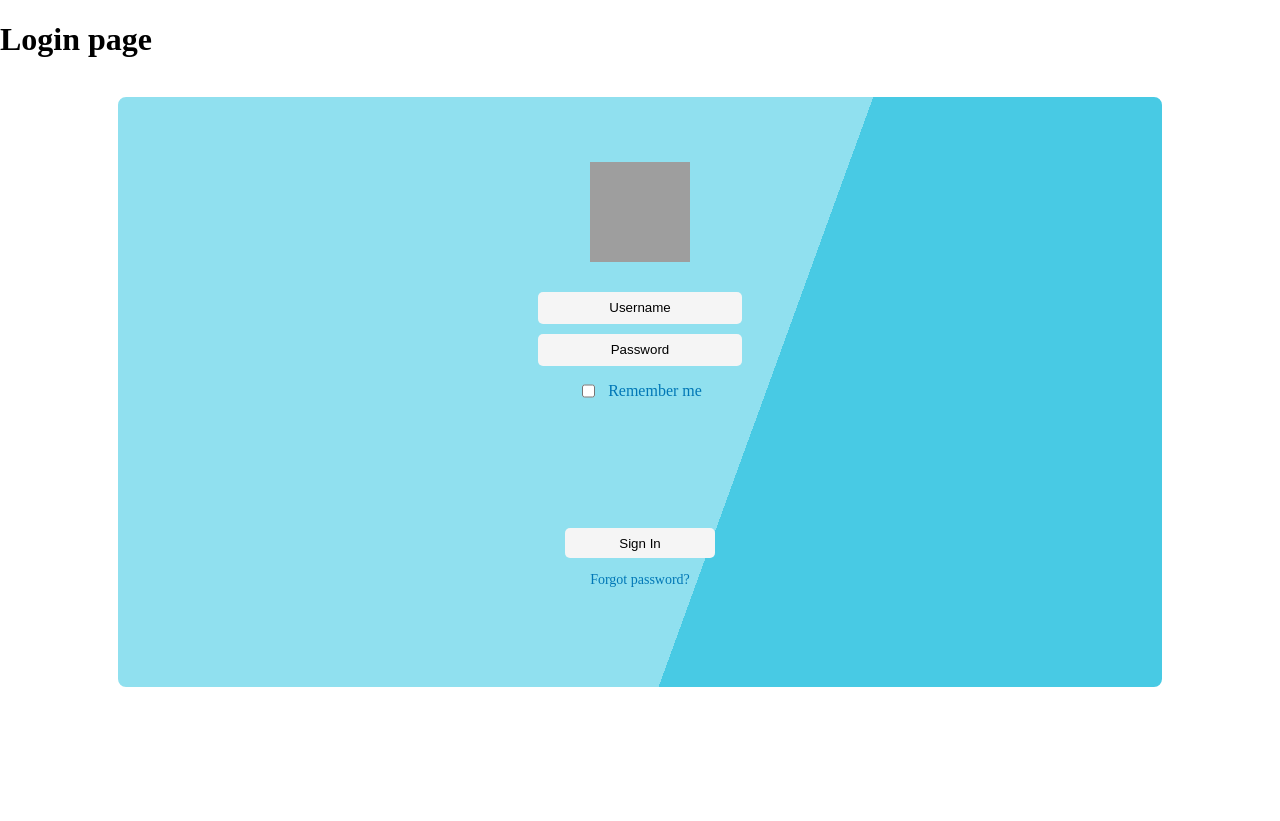
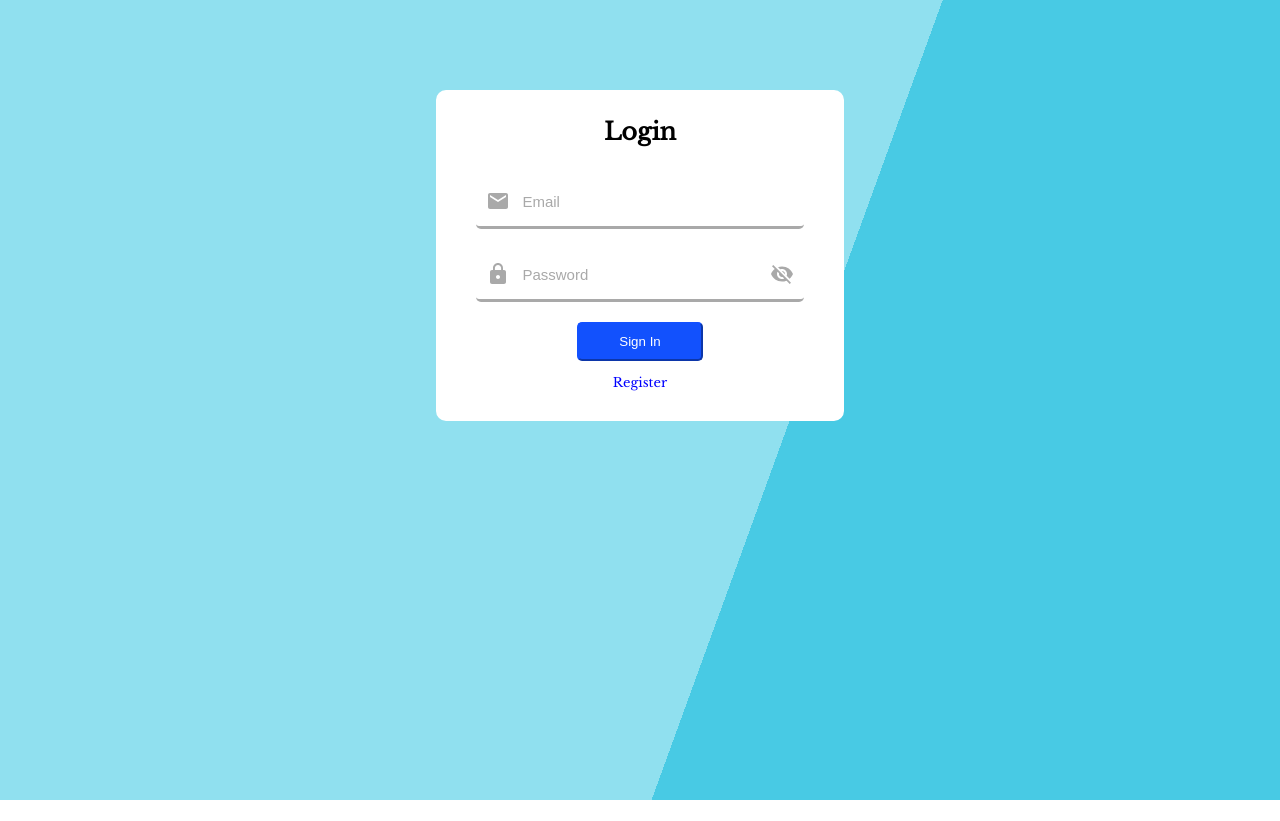
Before and after one commit to sebcyde/Linkup, a React (Vite) app in the folder Linkup/: page / in a window 1280 px wide. After the commit the page ends 800 px from the top, so only its background shows below. Built offline with nearby package versions, Linux system fonts and the light colour scheme; grey boxes are pictures that could not be loaded.

Commit message:
SignUp and Login

```diff
--- a/Linkup/package.json
+++ b/Linkup/package.json
@@ -9,6 +9,8 @@
     "preview": "vite preview"
   },
   "dependencies": {
+    "@mui/material": "latest",
+    "antd": "^5.2.3",
     "react": "^18.2.0",
     "react-dom": "^18.2.0",
     "react-router-dom": "^6.7.0"
--- a/Linkup/src/App.css
+++ b/Linkup/src/App.css
@@ -1,5 +1,8 @@
+@import url('https://fonts.googleapis.com/css2?family=Libre+Baskerville&display=swap');
+
 #root {
   width: 100%;
   height: 100%;
   margin: 0;
+  font-family: 'Libre Baskerville', serif;
 }
--- a/Linkup/src/App.jsx
+++ b/Linkup/src/App.jsx
@@ -7,10 +7,14 @@ import "./App.css";
 
 function App() {
   const [text, SetText] = useState("");
+  const [contacts, setContacts] = useState([]);
 
+  const addContact = (contact) => {
+    setContacts([...contacts, contact])
+  }
   const handleChange = (event) => {
     SetText(event.target.value);
-    console.log("value is:", event.target.value);
+    console.log(event.target.value)
   };
 
   const handleClick = () => {
@@ -22,15 +26,15 @@ function App() {
         <Routes>
           <Route
             path="/"
-            element={<Login  handleChange={handleChange} text={text}  />}
+            element={<Login  handleChange={handleChange} text={text} contacts={contacts}  />}
+          />
+          <Route
+            path="SignUp"
+            element={<SignUp  addContact={addContact}  />}
           />
           <Route
             path="Home"
-            element={<Home handleChange={handleChange} text={text} />}
-          />
-            <Route
-            path="SignUp"
-            element={<SignUp />}
+            element={<Home handleChange={handleChange} text={text}  contact={contacts} />}
           />
         </Routes>
       </BrowserRouter>
--- /dev/null
+++ b/Linkup/src/pages/SignUp/First.css
@@ -0,0 +1,95 @@
+body {
+    width: 100%;
+    height: 100%;
+    margin: 0;
+    background: linear-gradient(110deg, #90E0EF 60%, #48CAE4 60%);
+    display: flex;
+    justify-content: center;
+    align-self: center;
+}
+
+
+.outfield {
+    padding: 90px 0;
+    display: flex;
+    justify-content: center;
+    align-items: center;
+}
+
+.wrapper {
+    width: 30%;
+    border: 2px solid white;
+    border-radius: 10px;
+    margin: 0;
+    padding: 15px 10px;
+    display: flex;
+    flex-direction: column;
+    gap: 20px;
+    align-items: center;
+    background: white;
+
+}
+
+img {
+    height: 100px;
+    width: 100px;
+    margin-top: 50px;
+    margin-bottom: 20px;
+}
+
+svg {
+    background-color: white;
+
+}
+
+path {
+    color: darkgray;
+    padding:  0 10px;
+}
+
+.input-username-wrapper {
+    background-color: white;
+    width: 80%;
+    display: flex;
+    justify-content: left;
+    gap: 10px;
+    border-bottom: 3px solid darkgray;
+    height: 30px;
+    align-items: center;
+    padding: 10px 10px;
+    border-radius: 5px;
+}
+
+.input-username {
+    border: none;
+    width: 100%;
+    height: 20px;
+    font-size: 15px;
+}
+
+::placeholder {
+    color: darkgray;
+}
+
+button {
+    width: 33%;
+    padding: 10px;
+    border-radius: 5px;
+    border-color: rgb(18, 81, 253);
+    background-color: rgb(18, 81, 253);
+    color: white;
+    cursor: pointer;
+}
+
+h2 {
+    margin: 10px;
+}
+
+p {
+    font-size: 13px;
+}
+
+.text-wrapper {
+    display: flex;
+    gap: 5px;
+}
--- a/Linkup/src/pages/SignUp/SignUp.jsx
+++ b/Linkup/src/pages/SignUp/SignUp.jsx
@@ -1,9 +1,87 @@
-import React from 'react'
+import React, {useState}from "react";
+import "./First.css";
+import PersonIcon from "@mui/icons-material/Person";
+import EmailIcon from "@mui/icons-material/Email";
+import LockIcon from "@mui/icons-material/Lock";
+import VisibilityOffIcon from "@mui/icons-material/VisibilityOff";
+import { useNavigate } from "react-router-dom";
 
-export default function SignUp() {
+export default function SignUp({ addContact }) {
+
+  const [contantInfo, setContactInfo] = useState({
+    name: '',
+    email: '',
+    password: ''
+  })
+
+  const handleChange2 = (event) => {
+    setContactInfo({ ...contantInfo, [event.target.name]: event.target.value  });
+  };
+
+  const handleSubmit = (event) => {
+    event.preventDefault();
+    console.log('whats here', contantInfo);
+    addContact(contantInfo);
+    setContactInfo({name: '', email: '', password: ''})
+    navigate('/');
+  }
+
+  let navigate = useNavigate();
+
+
+  const register = () => {
+    navigate("/");
+  };
+
   return (
     <div>
-        <h2>sign up page</h2>
+      <div className="outfield">
+        <div className="wrapper">
+          <h2>Registration</h2>
+          <div className="input-username-wrapper">
+            <PersonIcon />
+            <input
+              type="text"
+              name='name'
+              placeholder="Enter your name"
+              className="input-username"
+              value={contantInfo.name}
+              onChange={handleChange2}
+            />
+          </div>
+          <div className="input-username-wrapper">
+            <EmailIcon />
+            <input
+              type="email"
+              name="email"
+              placeholder="Enter your email"
+              className="input-username"
+              value={contantInfo.email}
+              onChange={handleChange2}
+              required
+            />
+          </div>
+          <div className="input-username-wrapper">
+            <LockIcon />
+            <input
+              type="password"
+              name='password'
+              placeholder="Create a password"
+              className="input-username"
+              value={contantInfo.password}
+              onChange={handleChange2}
+            />
+            <VisibilityOffIcon />
+          </div>
+          <button  onClick={handleSubmit}  >Register Now</button>
+          <div className="text-wrapper">
+            <p>Already have an account?</p>
+            <p className="forgot-text" onClick={register}>
+              Login now
+            </p>
+          </div>
+        </div>
+      </div>
     </div>
-  )
+  );
 }
--- a/Linkup/src/pages/login/BtnPage.jsx
+++ b/Linkup/src/pages/login/BtnPage.jsx
@@ -1,21 +1,26 @@
 import React from 'react'
-
 import { useNavigate } from 'react-router-dom';
-import './Login.css'
+import './First.css';
 
 
 
 
-export default function BtnPage({text, handleChange, SetText}) {
+export default function BtnPage({text, handleChange, SetText, contacts}) {
     let navigate = useNavigate();
+    const isLoggedIn = text.length;
+    const regUser = contacts;
+    console.log('length', regUser)
 
-    const isLoggedIn = text.length;
+    console.log('whats the value', isLoggedIn)
 
     const nextPage = () => {
-        if (isLoggedIn > 0) {
+        if (isLoggedIn> 0) {
             navigate('Home');
-        } else {
-            return
+        } else if (regUser.length > 0) {
+            navigate('Home');
+        }
+         else {
+            alert('write in username and password');
         }
     }
 
@@ -25,9 +30,9 @@ export default function BtnPage({text, handleChange, SetText}) {
 
 
     return (
-        <div className='forgotten'>
-            <button className='btn' onClick={nextPage}  >Sign In</button>
-            <p className='forgot-text' onClick={signUpPage}>Forgot password?</p>
+        <div className='footer-section'>
+            <button  onClick={nextPage}  >Sign In</button>
+            <p className='forgot-text' onClick={signUpPage}>Register</p>
         </div>
     )
 }
--- a/Linkup/src/pages/login/Login.css
+++ /dev/null
@@ -1,83 +0,0 @@
-body {
-    width: 100%;
-    height: 100vh;
-    margin: 0;
-}
-
-.outfield {
-    display: flex;
-    justify-content: center;
-    padding-top: 15px;
-}
-
-.wrapper {
-    width: 80%;
-    height: 70vh;
-    border: 2px solid white;
-    border-radius: 10px;
-    margin: 0;
-    padding: 15px 10px;
-    display: flex;
-    flex-direction: column;
-    align-items: center;
-    background: linear-gradient(110deg, #90E0EF 60%, #48CAE4 60%);
-}
-
-img {
-    height: 100px;
-    width: 100px;
-    margin-top: 50px;
-    margin-bottom: 20px;
-}
-
-.verification {
-    margin-top: 10px;
-    height: 30px;
-    width: 200px;
-    border-radius: 5px;
-    text-align: center;
-    border: 1px solid;
-    background-color: whitesmoke;
-    color: black;
-    border: none;
-}
-::placeholder {
-    color: black;
-}
-
-.check-wrapper {
-    display: flex;
-    flex-direction: row;
-    gap: 10px;
-}
-
-.remember {
-    color: #0077B6;
-    cursor: pointer;
-}
-
-.remember:hover {
-    text-decoration: underline;
-}
-
-.forgotten {
-    margin-top: 10%;
-    display: flex;
-    flex-direction: column;
-}
-
-.btn {
-    width: 150px;
-    height: 30px;
-    border-radius: 5px;
-    border: 1px solid;
-    background-color: whitesmoke;
-    border: none;
-    margin-top: 10px;
-}
-
-.forgot-text {
-    font-size: 14px;
-    text-align: center;
-    color: #0077B6;
-}
--- a/Linkup/src/pages/login/Login.jsx
+++ b/Linkup/src/pages/login/Login.jsx
@@ -1,25 +1,71 @@
-import React, { useState } from 'react';
-import { Link } from 'react-router-dom';
-import BtnPage from './BtnPage.jsx'
-import './Login.css';
+import React, { useState } from "react";
+import { Link } from "react-router-dom";
+import BtnPage from "./BtnPage";
+import "./First.css";
+import EmailIcon from "@mui/icons-material/Email";
+import LockIcon from "@mui/icons-material/Lock";
+import VisibilityOffIcon from "@mui/icons-material/VisibilityOff";
 
+export default function Login({ handleChange, text, contacts }) {
+  const [details, setDetails] = useState({ contacts });
+  const user = contacts;
 
-export default function Login({handleChange, text}) {
   return (
     <div>
-        <h1>Login page</h1>
-        <div className='outfield'>
-        <div className='wrapper'>
-            <img src="https://toppng.com/uploads/preview/user-account-management-logo-user-icon-11562867145a56rus2zwu.png" alt="" />
-            <input type="text" placeholder='Username' name="text"  value={text} required className='verification ' onChange={handleChange}/>
-            <input type="text" placeholder='Password' required  name='password'className='verification password' />
-            <div className='check-wrapper'>
-                <input type="checkbox" name="" id="" />
-                <p className='remember'>Remember me</p>
+      {/* // try using this next contacts ?  */}
+
+      {user.length > 0 ? (
+        <div>
+          {" "}
+          {user.map((element, index) => (
+            <div className="outfield">
+              <div className="wrapper">
+                <h2>Login</h2>
+                <div className="input-username-wrapper" key={index}>
+                  <EmailIcon />
+                  <p className="details">{element.email}</p>
+                </div>
+                <div className="input-username-wrapper" id="">
+                  <LockIcon />
+                  <p className="details password">{element.password}</p>
+                  <VisibilityOffIcon />
+                </div>
+                <BtnPage text={text} handleChange={handleChange} contacts={contacts} />
+              </div>
+            </div>
+          ))}
+        </div>
+      ) : (
+        <div className="outfield">
+          <div className="wrapper">
+            <h2>Login</h2>
+            <div className="input-username-wrapper">
+              <EmailIcon />
+              <input
+                type="email"
+                placeholder="Email"
+                name="email"
+                required
+                value={text}
+                className="input-username "
+                onChange={handleChange}
+              />
+            </div>
+            <div className="input-username-wrapper">
+              <LockIcon />
+              <input
+                type="Password"
+                placeholder="Password"
+                required
+                name="password"
+                className="input-username"
+              />
+              <VisibilityOffIcon />
             </div>
             <BtnPage text={text} handleChange={handleChange} />
+          </div>
         </div>
+      )}
     </div>
-    </div>
-  )
+  );
 }
```
Also changed, not shown: 1 other file (tests, documents, lock files or other folders).
